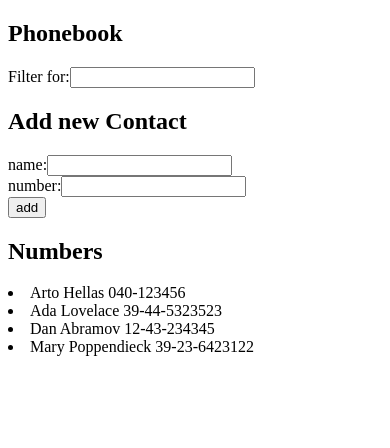
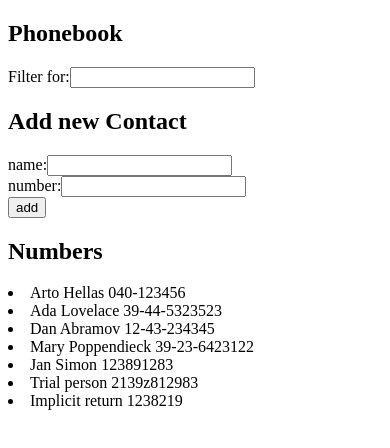
Before and after one commit to Hakizu/selene, a React (Create React App) app: page / in a window 390 px wide. Shown: the top 448 px of the page. Built offline with nearby package versions, Linux system fonts and the light colour scheme; data requests are answered from the project's data file.

Commit message:
Completed 2.15 Step 7 Phonebook

```diff
--- a/db.json
+++ b/db.json
@@ -1,5 +1,5 @@
 {
-  "persons":[
+  "persons": [
     {
       "name": "Arto Hellas",
       "number": "040-123456",
@@ -19,6 +19,21 @@
       "name": "Mary Poppendieck",
       "number": "39-23-6423122",
       "id": 4
+    },
+    {
+      "name": "Jan Simon",
+      "number": "123891283",
+      "id": 5
+    },
+    {
+      "name": "Trial person",
+      "number": "2139z812983",
+      "id": 6
+    },
+    {
+      "name": "Implicit return",
+      "number": "1238219",
+      "id": 7
     }
   ]
 }
--- a/src/App.js
+++ b/src/App.js
@@ -2,7 +2,7 @@
 import Filter from "./Components/Filter"
 import Form from "./Components/Form"
 import Result from "./Components/Result"
-import Axios from 'axios'
+import contactsServices from './server/contacts'
 
 const App = () => {
     const [persons, setPersons] = useState([])
@@ -10,29 +10,29 @@
     const [newName, setNewName] = useState('')
     const [newSearch, setNewSearch] = useState("")
 
-    const hook = () => {
-        Axios
-            .get("http://localhost:3001/persons")
+    useEffect (() => {
+        contactsServices
+            .getAll()
             .then(response => {
-                setPersons(response.data)
+                setPersons(response)
             })
-    }
-    useEffect(hook, [])
+    }, [])
+
 
     const newPerson = (event) =>{
         event.preventDefault()
         const personObject = {
             name : newName,
-            number : newNumber
+            number : newNumber,
+            id : persons.length + 1
         }
-        const exists = persons.map(p => p.name.includes(newName))
-
-        exists.includes(true)
-        ? alert(`${newName} is already added to the phonebook`)
-        : setPersons(persons.concat(personObject))
-
-        setNewName("")
-        setNewNumber("")
+        contactsServices
+            .create(personObject)
+            .then(person => {
+                setPersons(persons.concat(person))
+                setNewName("")
+                setNewNumber("")
+            })
     }
 
     return (
--- /dev/null
+++ b/src/server/contacts.js
@@ -0,0 +1,19 @@
+import axios from 'axios'
+
+const baseUrl = "http://localhost:3001/persons"
+
+const getAll = ()  => {
+    const request = axios.get(baseUrl)
+    return request.then(response => response.data)
+}
+
+const create = newObject => {
+    const request = axios.post(baseUrl, newObject)
+    return request.then(response => response.data)
+}
+
+const update = (newObject, id) => {
+    const request = axios.put(`${baseUrl}/${id}, newObject`)
+    return request.then(response => response.data)
+}
+export default {getAll,create,update}
```
